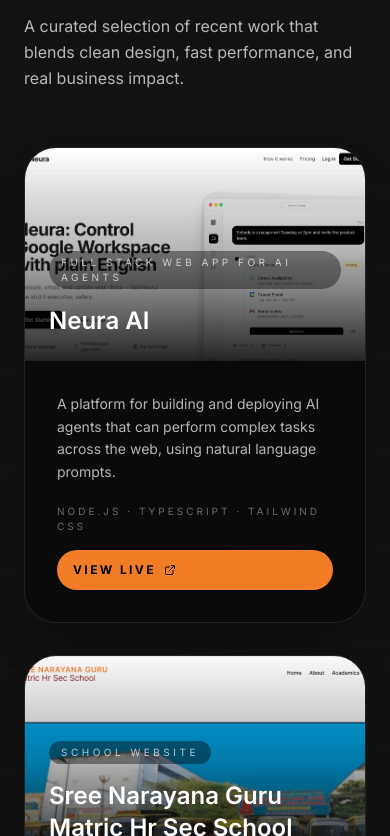
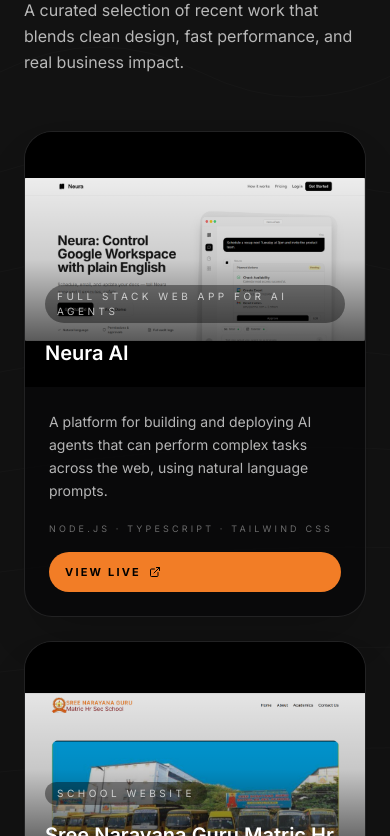
Before and after one commit to useneuraai/actiiv, a React (Vite) app: page / in a window 390 px wide. Shown: the part 3028-3864 px from the top of the page. Built offline with nearby package versions, Linux system fonts and the light colour scheme.

Commit message:
Update App.tsx

```diff
--- a/src/App.tsx
+++ b/src/App.tsx
@@ -330,11 +330,8 @@
     }
   ];
 
-  // Double the projects for a seamless loop
-  const marqueeProjects = [...projects, ...projects];
-
   return (
-    <section id="projects" className="scroll-mt-28 py-20 md:py-32 bg-white/5">
+    <section id="projects" className="scroll-mt-28 py-16 md:py-24 bg-white/5">
       <div className="px-6 md:px-12 max-w-7xl mx-auto">
         <div className="mb-14 max-w-3xl">
           <span className="inline-flex items-center gap-2 rounded-full bg-accent/10 px-4 py-2 text-[11px] font-bold uppercase tracking-[0.3em] text-accent mb-4">
@@ -346,7 +343,7 @@
           </p>
         </div>
 
-        <div className="grid gap-8 lg:grid-cols-2">
+        <div className="grid gap-6 lg:grid-cols-2">
           {projects.map((project, i) => (
             <motion.div
               key={project.name}
@@ -354,32 +351,32 @@
               whileInView={{ opacity: 1, y: 0 }}
               viewport={{ once: true }}
               transition={{ delay: i * 0.08 }}
-              className="group overflow-hidden rounded-[32px] border border-white/10 bg-[#09090b]/80 shadow-2xl shadow-black/30"
+              className="group overflow-hidden rounded-[28px] border border-white/10 bg-[#09090b]/90 shadow-2xl shadow-black/20"
             >
-              <div className="relative overflow-hidden aspect-[16/10]">
+              <div className="relative overflow-hidden aspect-[4/3] sm:aspect-[16/10] bg-black">
                 <img
                   src={project.image}
                   alt={project.name}
-                  className="h-full w-full object-cover transition-transform duration-700 ease-out group-hover:scale-105"
+                  className="h-full w-full object-contain transition-transform duration-700 ease-out group-hover:scale-105"
                 />
-                <div className="absolute inset-0 bg-gradient-to-t from-black/85 via-black/30 to-transparent" />
-                <div className="absolute bottom-6 left-6 right-6">
+                <div className="absolute inset-0 bg-gradient-to-t from-black/90 via-black/20 to-transparent" />
+                <div className="absolute bottom-5 left-5 right-5">
                   <span className="inline-flex items-center gap-2 rounded-full bg-black/40 px-3 py-1 text-[10px] uppercase tracking-[0.35em] text-white/70">
                     {project.tag}
                   </span>
-                  <h3 className="mt-4 text-2xl font-semibold text-white">{project.name}</h3>
+                  <h3 className="mt-4 text-xl sm:text-2xl font-semibold text-white">{project.name}</h3>
                 </div>
               </div>
 
-              <div className="p-8 space-y-5">
+              <div className="p-6 sm:p-8 space-y-5">
                 <p className="text-sm leading-relaxed text-white/70">{project.description}</p>
                 <div className="flex flex-col gap-4 sm:flex-row sm:items-center sm:justify-between">
-                  <span className="text-[10px] uppercase tracking-[0.3em] text-white/40">{project.stack}</span>
+                  <span className="text-[9px] uppercase tracking-[0.35em] text-white/40">{project.stack}</span>
                   <a
                     href={project.links.live}
                     target="_blank"
                     rel="noopener noreferrer"
-                    className="inline-flex items-center gap-2 rounded-full bg-accent px-4 py-3 text-xs font-bold uppercase tracking-[0.2em] text-black transition hover:bg-accent/90"
+                    className="inline-flex items-center gap-2 rounded-full bg-accent px-4 py-3 text-[11px] font-bold uppercase tracking-[0.2em] text-black transition hover:bg-accent/90"
                   >
                     View live
                     <ExternalLink className="w-3 h-3" />
@@ -685,7 +682,7 @@
         © 2026 Actiiv Agency. All rights reserved.
       </div>
       <div className="flex gap-6 text-white/40">
-        <a href="https://www.instagram.com/actiivagency07/" target="_blank" rel="noopener noreferrer" className="hover:text-white transition-colors"><Instagram className="w-5 h-5" /></a>
+        <a href="https://www.instagram.com/actiiv.agency/" target="_blank" rel="noopener noreferrer" className="hover:text-white transition-colors"><Instagram className="w-5 h-5" /></a>
         <button
           onClick={() => window.location.href = 'mailto:actiivagency07@gmail.com'}
           className="hover:text-white transition-colors bg-none border-none cursor-pointer p-0"
```
